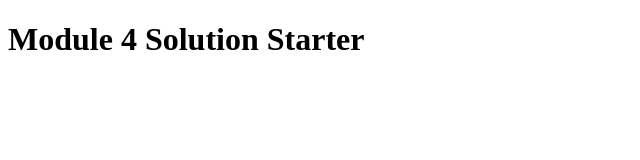
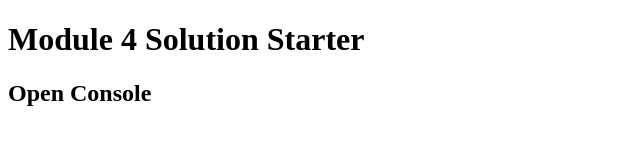
Before and after one commit to atharv3218/Coursera-Module-4, a plain HTML site: page index.html in a window 1280 px wide. Shown: the whole page, without its empty margins (0-640 px from the left). Drawn offline with Linux system fonts and the light colour scheme.

Commit message:
Update index.html

```diff
--- a/index.html
+++ b/index.html
@@ -14,5 +14,6 @@
 </head>
 <body>
   <h1>Module 4 Solution Starter</h1>
+  <h2>Open Console</h2>
 </body>
 </html>
```
